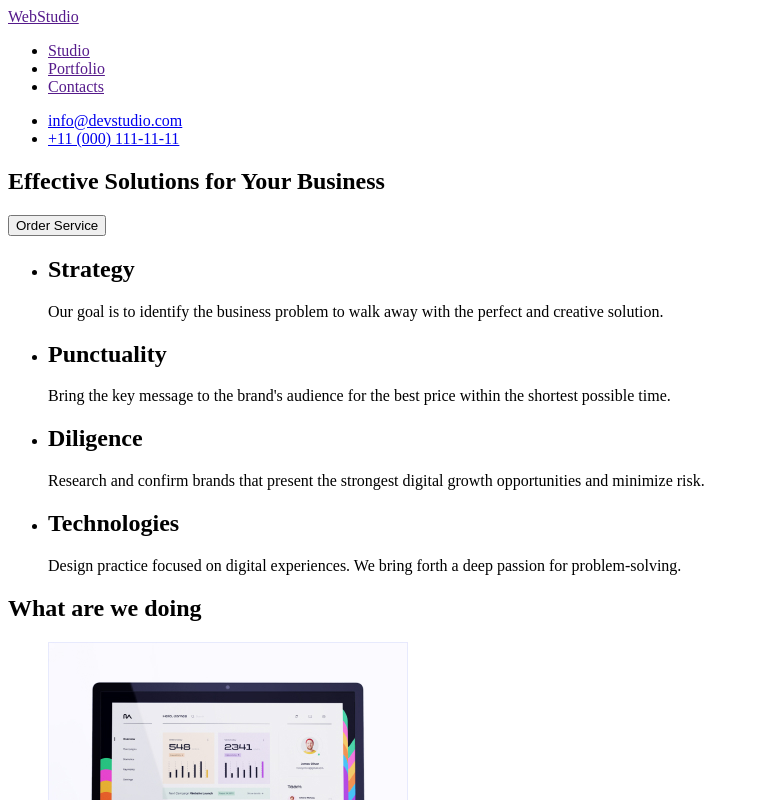
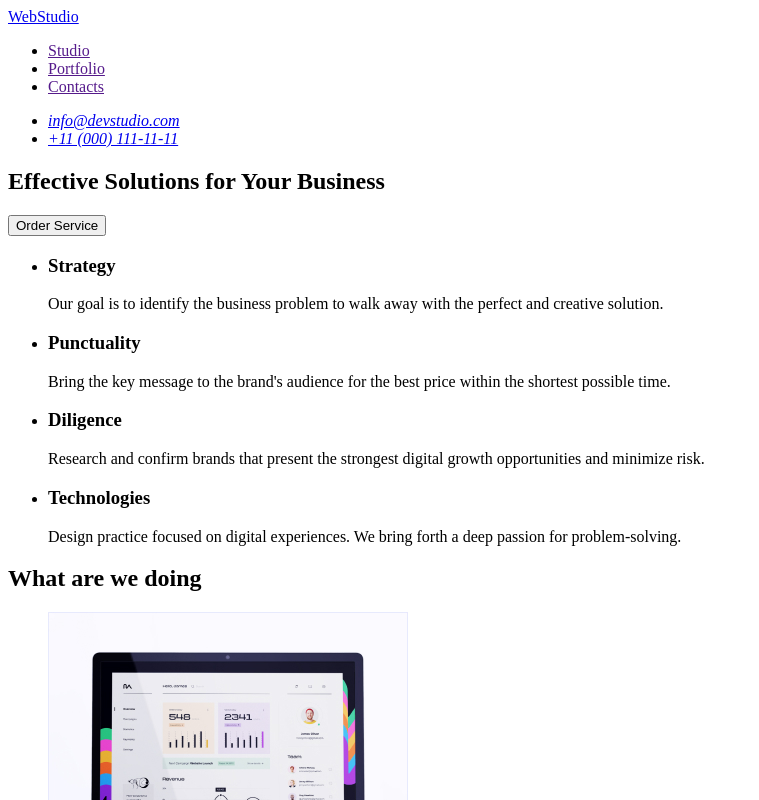
Before and after one commit to MaksymChe0/goit-markup-hw-01, a plain HTML site: page index.html in a window 1280 px wide. Shown: the top 800 px of the page, without its empty margins (0-759 px from the left). Drawn offline with Linux system fonts and the light colour scheme.

Commit message:
new update index html file

```diff
--- a/index.html
+++ b/index.html
@@ -9,18 +9,19 @@
   <body>
     <header>
       <nav>
-        <a href="">WebStudio</a>
+        <a href="./index.html">WebStudio</a>
         <ul>
           <li><a href="">Studio</a></li>
           <li><a href="">Portfolio</a></li>
           <li><a href="">Contacts</a></li>
         </ul>
       </nav>
-
-      <ul>
-        <li><a href="mailto:info@devstudio.com">info@devstudio.com</a></li>
-        <li><a href="tel:+11(000)111-11-11">+11 (000) 111-11-11</a></li>
-      </ul>
+      <address>
+        <ul>
+          <li><a href="mailto:info@devstudio.com">info@devstudio.com</a></li>
+          <li><a href="tel:+11000111-11-11">+11 (000) 111-11-11</a></li>
+        </ul>
+      </address>
     </header>
     <main>
       <section>
@@ -31,21 +32,21 @@
       <section>
         <ul>
           <li>
-            <h2>Strategy</h2>
+            <h3>Strategy</h3>
             <p>
               Our goal is to identify the business problem to walk away with the
               perfect and creative solution.
             </p>
           </li>
           <li>
-            <h2>Punctuality</h2>
+            <h3>Punctuality</h3>
             <p>
               Bring the key message to the brand's audience for the best price
               within the shortest possible time.
             </p>
           </li>
           <li>
-            <h2>Diligence</h2>
+            <h3>Diligence</h3>
             <p>
               Research and confirm brands that present the strongest digital
               growth opportunities and minimize risk.
@@ -53,7 +54,7 @@
           </li>
 
           <li>
-            <h2>Technologies</h2>
+            <h3>Technologies</h3>
             <p>
               Design practice focused on digital experiences. We bring forth a
               deep passion for problem-solving.
@@ -71,7 +72,7 @@
             <img src="./images/img2.jpg" alt="phone with tabs" width="360" />
           </li>
           <li>
-            <img src="./images/img3.png" alt="phone with laptop" width="360" />
+            <img src="./images/img3.jpg" alt="phone with laptop" width="360" />
           </li>
         </ul>
       </section>
@@ -118,7 +119,7 @@
       </section>
     </main>
     <footer>
-      <h2>WebStudio</h2>
+      <a href="./index.html">WebStudio</a>
       <p>
         Increase the flow of customers and sales for your business with digital
         marketing & growth solutions.
```
Also changed, not shown: images/Logo.svg (deleted), images/img3.jpg (renamed from images/img3.png), 2 other files.
